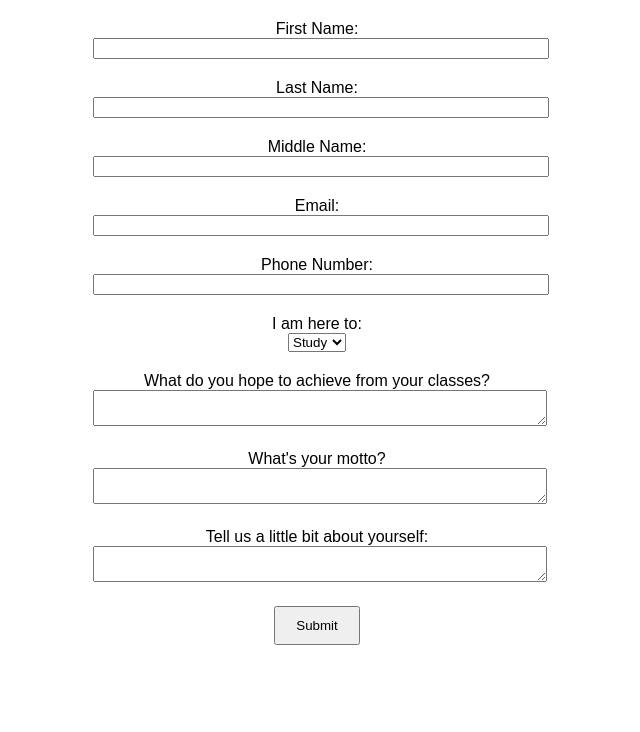
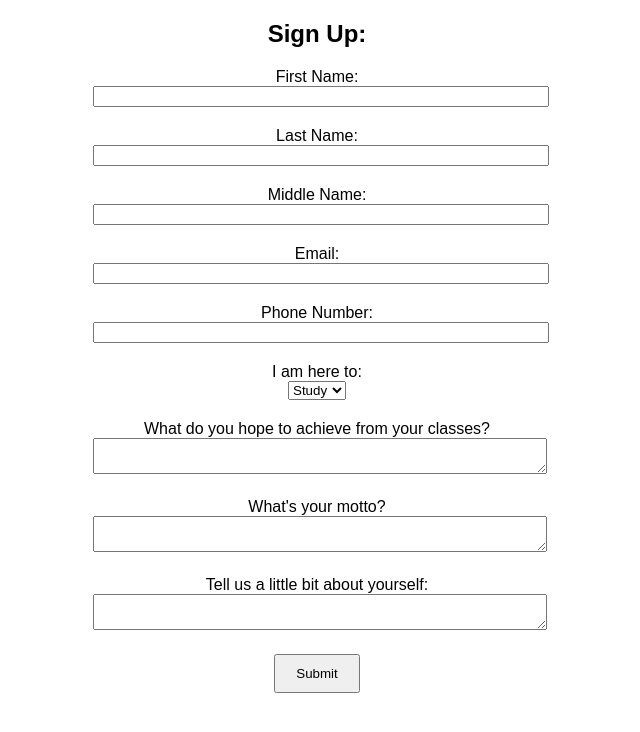
Before and after one commit to ashishdommety/tutor-times, a React (Create React App) app in the folder client/: page /sign-up in a window 1280 px wide. Shown: the top 732 px of the page, without its empty margins (323-963 px from the left). Built offline with nearby package versions, Linux system fonts and the light colour scheme.

Commit message:
add sign up title

```diff
--- a/client/src/presentation/SignUp/SignUp.css
+++ b/client/src/presentation/SignUp/SignUp.css
@@ -19,6 +19,10 @@ input, textarea{
   padding: 10px 20px;
 }
 
+#form-content{
+  text-align:center;
+}
+
 @media only screen and (min-width:450px){
   form{
     display:block;
--- a/client/src/presentation/SignUp/SignUp.js
+++ b/client/src/presentation/SignUp/SignUp.js
@@ -36,7 +36,8 @@ class SignUp extends Component{
 
   render(){
     return(
-      <div>
+      <div id="form-content">
+        <h2>Sign Up:</h2>
         <form>
           <label>First Name: </label>
             <input type="text" name="firstName" value={this.state.firstname} onChange={this.handleInputChange}/>
```
